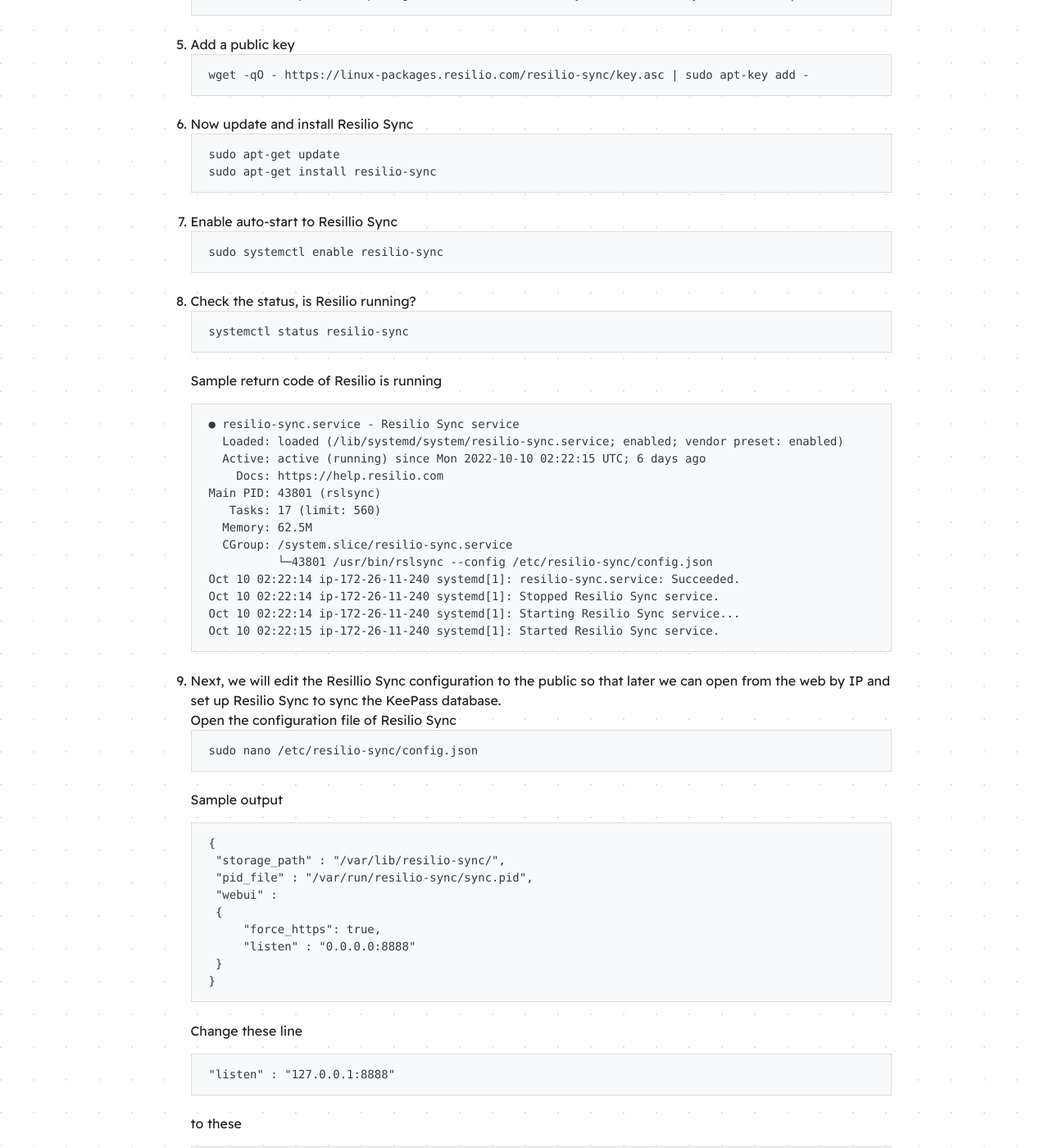
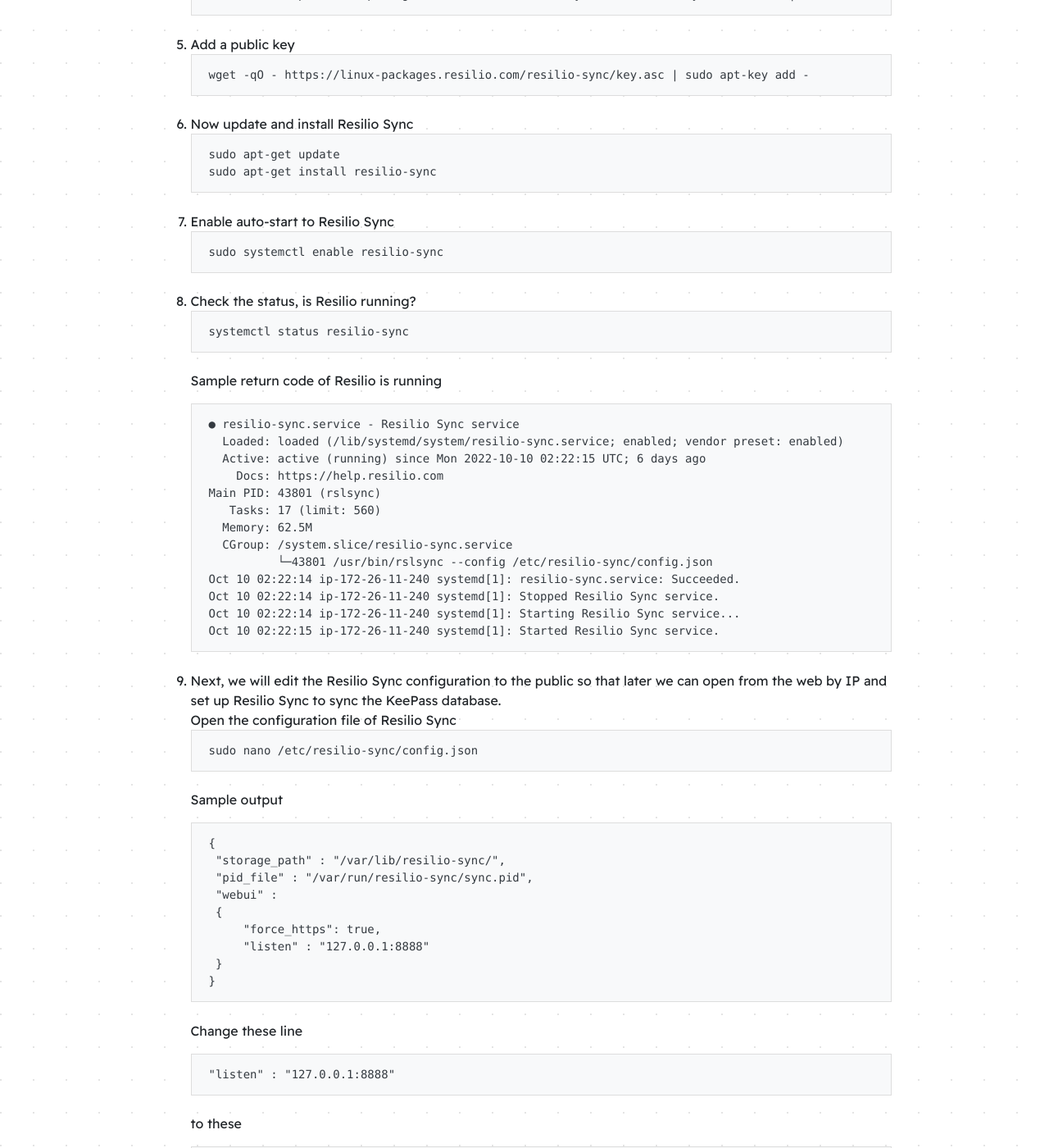
Before and after one commit to arytapermana/arytapermana, a Jekyll site: the page built from _posts/2022-10-16-set-up-your-own-password-manager-and-sync-simultaneously-between-devices.md, in a window 1280 px wide and 1400 px high, scrolled down 3964 px. Shown: the whole window at 82% size. Built offline with Jekyll 4.4.1, drawn with Linux system fonts in a browser that asks for light colours; nearby versions of some CDN libraries; our own code applies the rules of GitHub Pages for plain Markdown files; some of the changed text lies outside the part shown.

Commit message:
minor edit post

````diff
--- a/_posts/2022-10-16-set-up-your-own-password-manager-and-sync-simultaneously-between-devices.md
+++ b/_posts/2022-10-16-set-up-your-own-password-manager-and-sync-simultaneously-between-devices.md
@@ -23,7 +23,7 @@ Next, we will need a server to sync your password anywhere and everywhere, you c
 1. Download KeePass App to your devices from the [official website](https://keepass.info/download.html), or you can click below. <br />
    [KeePassXC](https://keepassxc.org/)
 2. After you download it creates a database and saves the database on a specific folder, later that folder will be used as a sync folder for Resilio Sync.
-3. Download Resillio Sync from the [official website](https://www.resilio.com/individuals/), I prefer to install it as a windows service but you can choose to install it as an app.
+3. Download Resilio Sync from the [official website](https://www.resilio.com/individuals/), I prefer to install it as a windows service but you can choose to install it as an app.
    {% include elements/figure.html image="https://ik.imagekit.io/dsg/arytapermana/post/Running-Sync-as-a-service-on-Windows_OP6J8KnRQ.png?ik-sdk-version=javascript-1.4.3&updatedAt=1665915807022" caption="Resilio Sync install as windows services" %}
 4. After installed, open Resilio Sync, if you installed it as windows services open a web browser and type [http://127.0.0.1:8888/](http://127.0.0.1:8888/) on the URL bar, if you install it as an app just open it from the app menu.
 5. Now click the "+" button and select "Standard Folder" to add a sync folder and chose the folder you use to save the KeePass database before. Now your folder is ready to share for sync to another device.
@@ -35,7 +35,7 @@ Next, we will need a server to sync your password anywhere and everywhere, you c
 
 1. Download KeePass App to your devices from the [official website](https://keepass.info/download.html), or you can click below. <br />
    [KeePassDX](https://www.keepassdx.com/)
-2. Download Resillio Sync from the [Play Store](https://play.google.com/store/apps/details?id=com.resilio.sync).
+2. Download Resilio Sync from the [Play Store](https://play.google.com/store/apps/details?id=com.resilio.sync).
 3. Open Resilio Sync and click the "+" button (bottom-right screen) and chose "Enter a key or link", paste your key copied before there, and then click "Add". Select the directory of the sync folder on your phone after that. Give a few seconds to Resilio Sync to sync your file.
    {% include elements/figure.html image="https://ik.imagekit.io/dsg/arytapermana/post/photo_2022-10-16_18-40-37_kAVnjWAkW.jpg?ik-sdk-version=javascript-1.4.3&updatedAt=1665917168786" caption="Add folder Resilio Sync" %}
 4. Now open KeePass on your phone and add an existing database, open the folder of Resilio Sync that has been synced before on the directory you chose before.
@@ -56,7 +56,7 @@ The last is to set up a server to easily sync all your KeePass database 24/7 ove
    ```
    sudo chmod -R 700 [your-folder-name]
    ```
-4. Next add this Resillio repositories
+4. Next add this Resilio repositories
    ```
    echo "deb http://linux-packages.resilio.com/resilio-sync/deb resilio-sync non-free" | sudo tee /etc/apt/sources.list.d/resilio-sync.list
    ```
@@ -69,7 +69,7 @@ The last is to set up a server to easily sync all your KeePass database 24/7 ove
    sudo apt-get update
    sudo apt-get install resilio-sync
    ```
-7. Enable auto-start to Resillio Sync
+7. Enable auto-start to Resilio Sync
    ```
    sudo systemctl enable resilio-sync
    ```
@@ -93,7 +93,7 @@ The last is to set up a server to easily sync all your KeePass database 24/7 ove
    Oct 10 02:22:14 ip-172-26-11-240 systemd[1]: Starting Resilio Sync service...
    Oct 10 02:22:15 ip-172-26-11-240 systemd[1]: Started Resilio Sync service.
    ```
-9. Next, we will edit the Resillio Sync configuration to the public so that later we can open from the web by IP and set up Resilio Sync to sync the KeePass database. <br />
+9. Next, we will edit the Resilio Sync configuration to the public so that later we can open from the web by IP and set up Resilio Sync to sync the KeePass database. <br />
    Open the configuration file of Resilio Sync
    ```
    sudo nano /etc/resilio-sync/config.json
@@ -106,7 +106,7 @@ The last is to set up a server to easily sync all your KeePass database 24/7 ove
     "webui" :
     {
         "force_https": true,
-        "listen" : "0.0.0.0:8888"
+        "listen" : "127.0.0.1:8888"
     }
    }
    ```
@@ -119,7 +119,7 @@ The last is to set up a server to easily sync all your KeePass database 24/7 ove
    "listen" : "0.0.0.0:8888"
    ```
    save after that
-10. Now restart Resillio Sync
+10. Now restart Resilio Sync
     ```
     sudo systemctl restart resilio-sync
     ```
````
